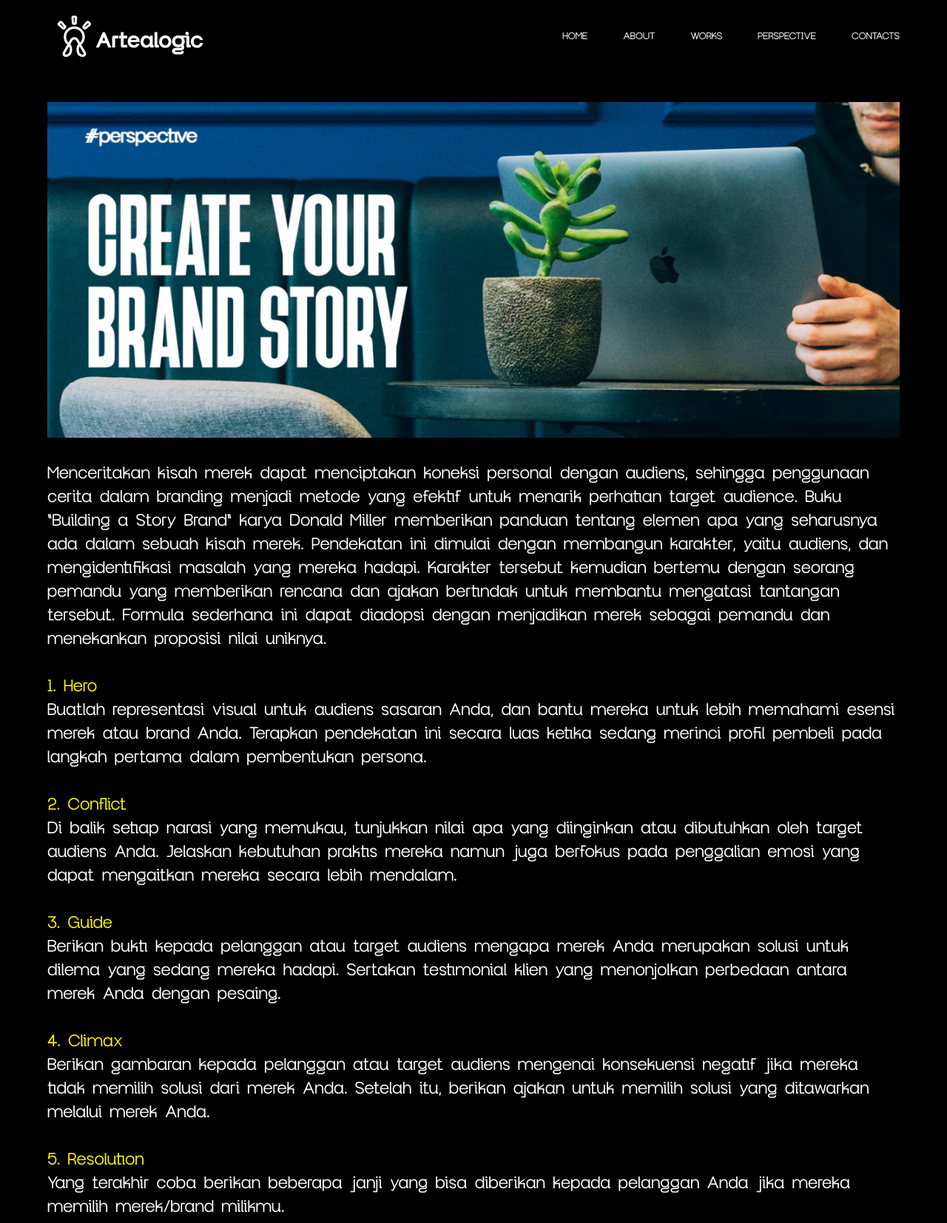
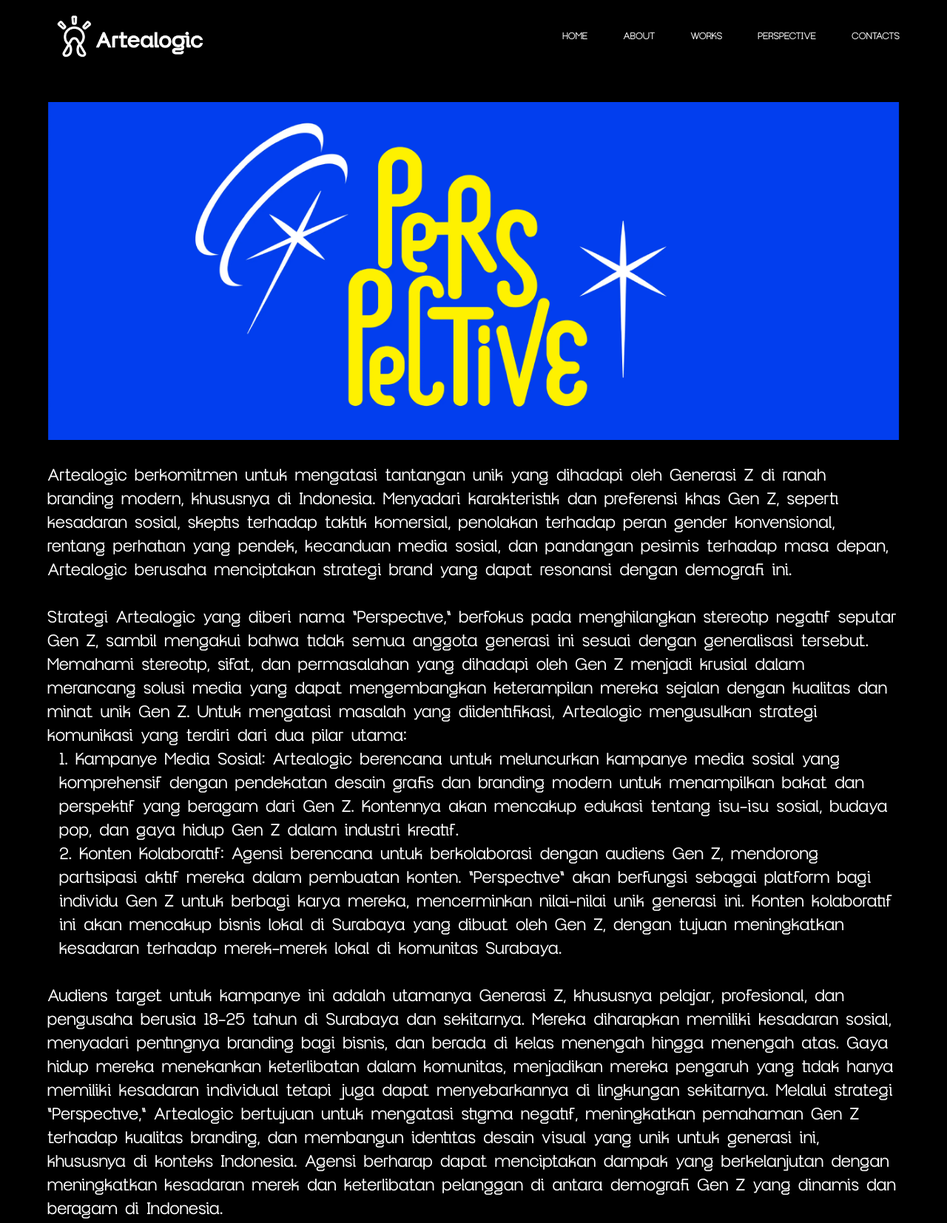
Before and after one commit to maxx2002/artealogic-website, a website: page public/perspective-strategi.html in a window 1280 px wide. Shown: the top 1654 px of the page at 74% size. Drawn offline with Linux system fonts and the light colour scheme.

Commit message:
Added perspective: strategi

```diff
--- a/public/buat-cerita-brandmu.html
+++ b/public/perspective-strategi.html
@@ -38,21 +38,19 @@
     </div>
 
     <div class="px-4 mt-4 mb-20 md:mt-10 md:px-12 lg:px-16">
-        <img src="img/perspective/create-brand.webp" alt="" class="w-full">
+        <img src="img/perspective/perspective.webp" alt="" class="w-full">
 
-        <p class="my-4 text-center md:text-xl lg:text-2xl md:text-left lg:my-8">
-            Menceritakan kisah merek dapat menciptakan koneksi personal dengan audiens, sehingga penggunaan cerita dalam branding menjadi metode yang efektif untuk menarik perhatian target audience. Buku "Building a Story Brand" karya Donald Miller memberikan panduan tentang elemen apa yang seharusnya ada dalam sebuah kisah merek. Pendekatan ini dimulai dengan membangun karakter, yaitu audiens, dan mengidentifikasi masalah yang mereka hadapi. Karakter tersebut kemudian bertemu dengan seorang pemandu yang memberikan rencana dan ajakan bertindak untuk membantu mengatasi tantangan tersebut. Formula sederhana ini dapat diadopsi dengan menjadikan merek sebagai pemandu dan menekankan proposisi nilai uniknya.<br/><br/>
-            <span class="text-yellow">1. Hero</span><br/>
-            Buatlah representasi visual untuk audiens sasaran Anda, dan bantu mereka untuk lebih memahami esensi merek atau brand Anda. Terapkan pendekatan ini secara luas ketika sedang merinci profil pembeli pada langkah pertama dalam pembentukan persona.<br/><br/>
-            <span class="text-yellow">2. Conflict</span><br/>
-            Di balik setiap narasi yang memukau, tunjukkan nilai apa yang diinginkan atau dibutuhkan oleh target audiens Anda. Jelaskan kebutuhan praktis mereka namun juga berfokus pada penggalian emosi yang dapat mengaitkan mereka secara lebih mendalam.<br/><br/>
-            <span class="text-yellow">3. Guide</span><br/>
-            Berikan bukti kepada pelanggan atau target audiens mengapa merek Anda merupakan solusi untuk dilema yang sedang mereka hadapi. Sertakan testimonial klien yang menonjolkan perbedaan antara merek Anda dengan pesaing.<br/><br/>
-            <span class="text-yellow">4. Climax</span><br/>
-            Berikan gambaran kepada pelanggan atau target audiens mengenai konsekuensi negatif jika mereka tidak memilih solusi dari merek Anda. Setelah itu, berikan ajakan untuk memilih solusi yang ditawarkan melalui merek Anda.<br/><br/>
-            <span class="text-yellow">5. Resolution</span><br/>
-            Yang terakhir coba berikan beberapa janji yang bisa diberikan kepada pelanggan Anda jika mereka memilih merek/brand milikmu.<br/><br/>
-        </p>
+        <div class="my-4 md:text-xl lg:text-2xl lg:my-8">
+            <p>
+                Artealogic berkomitmen untuk mengatasi tantangan unik yang dihadapi oleh Generasi Z di ranah branding modern, khususnya di Indonesia. Menyadari karakteristik dan preferensi khas Gen Z, seperti kesadaran sosial, skeptis terhadap taktik komersial, penolakan terhadap peran gender konvensional, rentang perhatian yang pendek, kecanduan media sosial, dan pandangan pesimis terhadap masa depan, Artealogic berusaha menciptakan strategi brand yang dapat resonansi dengan demografi ini.<br/><br/>
+                Strategi Artealogic yang diberi nama "Perspective," berfokus pada menghilangkan stereotip negatif seputar Gen Z, sambil mengakui bahwa tidak semua anggota generasi ini sesuai dengan generalisasi tersebut. Memahami stereotip, sifat, dan permasalahan yang dihadapi oleh Gen Z menjadi krusial dalam merancang solusi media yang dapat mengembangkan keterampilan mereka sejalan dengan kualitas dan minat unik Gen Z. Untuk mengatasi masalah yang diidentifikasi, Artealogic mengusulkan strategi komunikasi yang terdiri dari dua pilar utama:<br/>
+            </p>
+            <p class="pl-4">
+                1. Kampanye Media Sosial: Artealogic berencana untuk meluncurkan kampanye media sosial yang komprehensif dengan pendekatan desain grafis dan branding modern untuk menampilkan bakat dan perspektif yang beragam dari Gen Z. Kontennya akan mencakup edukasi tentang isu-isu sosial, budaya pop, dan gaya hidup Gen Z dalam industri kreatif.<br/>
+                2. Konten Kolaboratif: Agensi berencana untuk berkolaborasi dengan audiens Gen Z, mendorong partisipasi aktif mereka dalam pembuatan konten. "Perspective" akan berfungsi sebagai platform bagi individu Gen Z untuk berbagi karya mereka, mencerminkan nilai-nilai unik generasi ini. Konten kolaboratif ini akan mencakup bisnis lokal di Surabaya yang dibuat oleh Gen Z, dengan tujuan meningkatkan kesadaran terhadap merek-merek lokal di komunitas Surabaya.<br/><br/>
+            </p>
+            <p>Audiens target untuk kampanye ini adalah utamanya Generasi Z, khususnya pelajar, profesional, dan pengusaha berusia 18-25 tahun di Surabaya dan sekitarnya. Mereka diharapkan memiliki kesadaran sosial, menyadari pentingnya branding bagi bisnis, dan berada di kelas menengah hingga menengah atas. Gaya hidup mereka menekankan keterlibatan dalam komunitas, menjadikan mereka pengaruh yang tidak hanya memiliki kesadaran individual tetapi juga dapat menyebarkannya di lingkungan sekitarnya. Melalui strategi "Perspective," Artealogic bertujuan untuk mengatasi stigma negatif, meningkatkan pemahaman Gen Z terhadap kualitas branding, dan membangun identitas desain visual yang unik untuk generasi ini, khususnya di konteks Indonesia. Agensi berharap dapat menciptakan dampak yang berkelanjutan dengan meningkatkan kesadaran merek dan keterlibatan pelanggan di antara demografi Gen Z yang dinamis dan beragam di Indonesia.</p>
+        </div>
     </div>
 
     <footer class="bg-blue">
```
Also changed, not shown: public/artealogic-book.html (+1 -1 lines), public/definisi-corporate-identity.html (+2 -2 lines), public/hal-penting-dalam-design.html (+1 -1 lines), public/perspective.html (+4 -4 lines), public/the-mantra-magical-visuals.html (+1 -1 lines), public/tips-membangun-brand.html (+1 -1 lines), public/img/perspective/create-brand.webp (deleted), public/img/perspective/perspective.webp (added), public/style.css.
